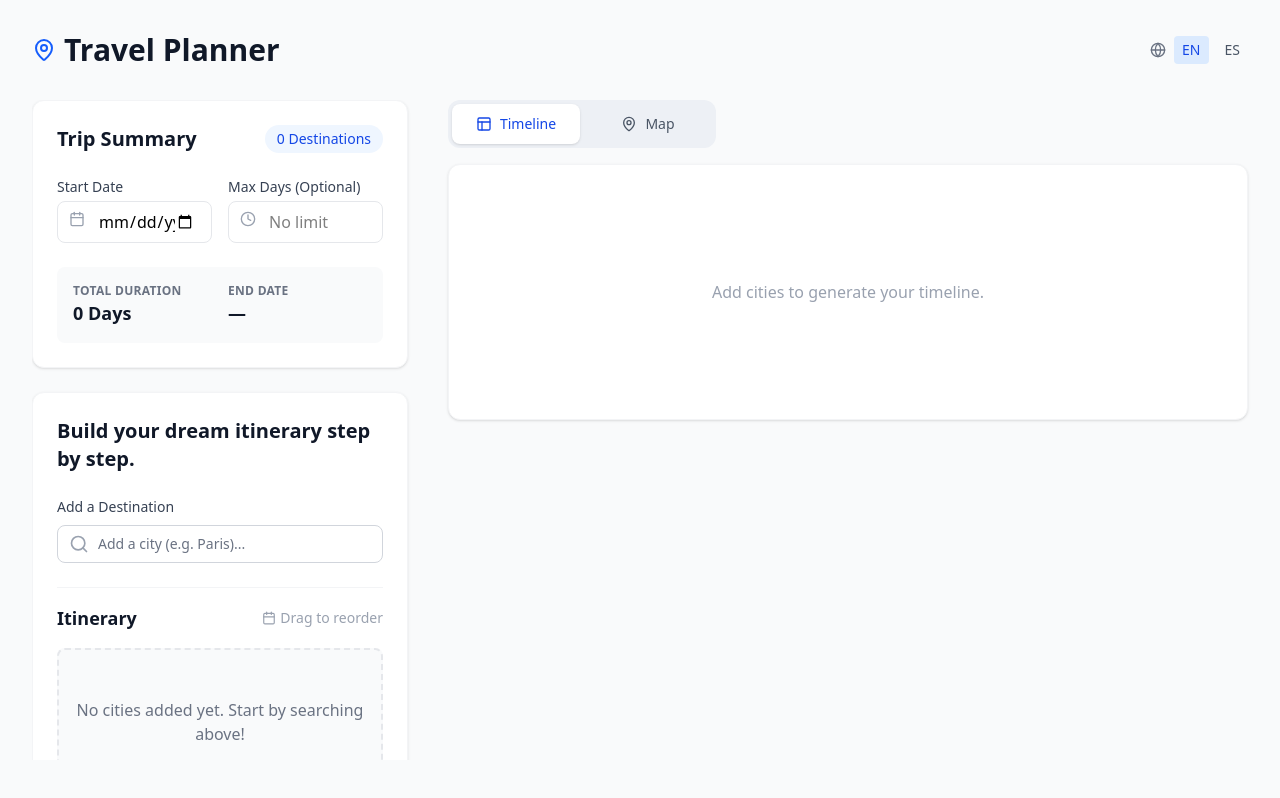
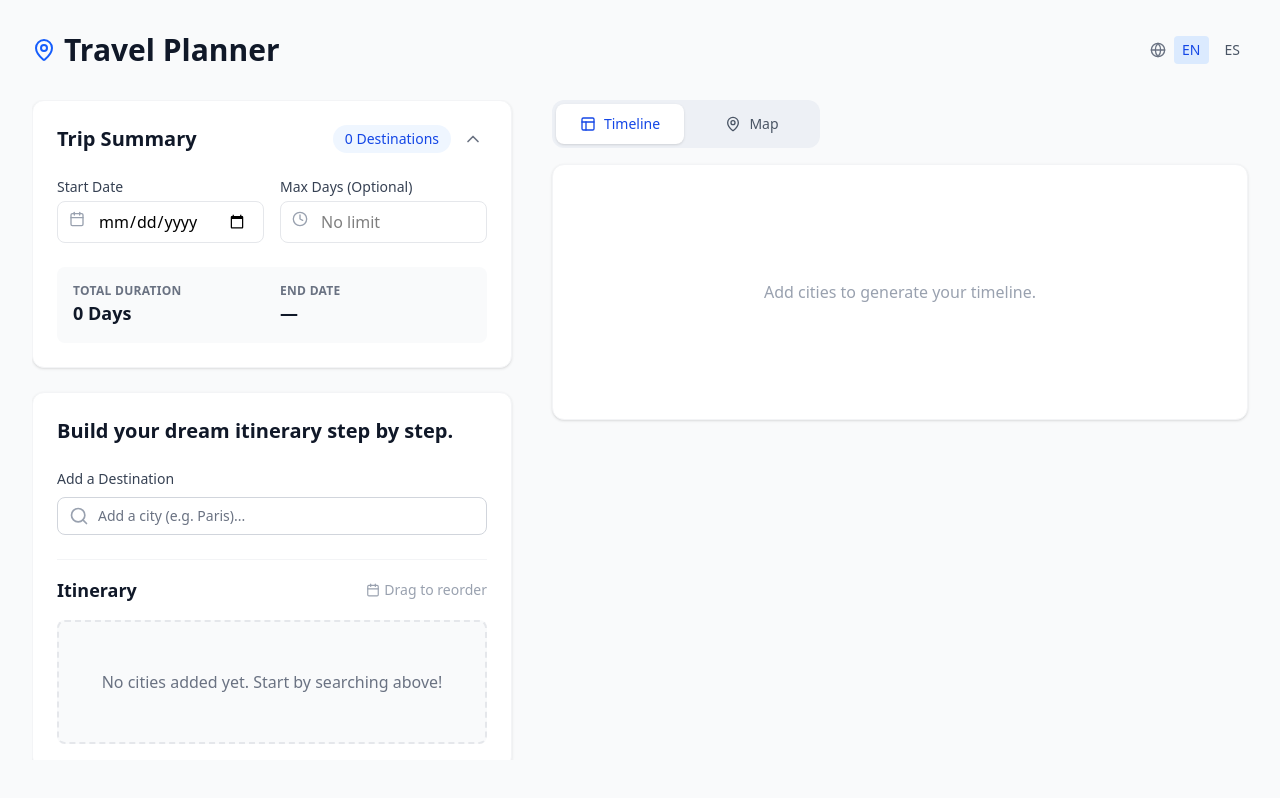
Before and after one commit to The-Dubious-Disc/travel-planner, a Next.js app: page / in a window 1280 px wide. Built offline with nearby package versions, Linux system fonts and the light colour scheme.

Commit message:
feat: Collapsible trip summary and wider sidebar

```diff
--- a/src/app/page.tsx
+++ b/src/app/page.tsx
@@ -41,7 +41,7 @@ export default function Home() {
 
         <div className="flex flex-col md:grid md:grid-cols-12 gap-8 items-start h-auto md:h-[calc(100vh-140px)]">
           {/* Left Column: Trip Builder */}
-          <div className="w-full md:col-span-4 lg:col-span-4 space-y-6 md:overflow-y-auto md:h-full md:pr-2">
+          <div className="w-full md:col-span-5 lg:col-span-5 space-y-6 md:overflow-y-auto md:h-full md:pr-2">
             <TripSummary />
 
             <div className="bg-white p-4 md:p-6 rounded-xl shadow-sm border border-gray-100">
@@ -72,7 +72,7 @@ export default function Home() {
           </div>
 
           {/* Right Column: Visualizer (Tabs) */}
-          <div className="w-full md:col-span-8 lg:col-span-8 md:h-full flex flex-col">
+          <div className="w-full md:col-span-7 lg:col-span-7 md:h-full flex flex-col">
             {/* Tabs Header */}
             <div className="flex space-x-1 rounded-xl bg-blue-900/5 p-1 mb-4 w-full md:w-fit">
               <button
--- a/src/components/TripSummary.tsx
+++ b/src/components/TripSummary.tsx
@@ -1,12 +1,14 @@
 'use client';
 
+import { useState } from 'react';
 import { useTripStore } from '@/store/useTripStore';
 import { useTranslation } from '@/hooks/useTranslation';
 import { format, addDays } from 'date-fns';
-import { Calendar as CalendarIcon, Clock, AlertTriangle, CheckCircle2 } from 'lucide-react';
+import { Calendar as CalendarIcon, Clock, AlertTriangle, CheckCircle2, ChevronDown, ChevronUp } from 'lucide-react';
 // import { es, enUS } from 'date-fns/locale'; // Optional: if we want to localize dates later
 
 export default function TripSummary() {
+  const [isExpanded, setIsExpanded] = useState(true);
   const {
     cities,
     startDate,
@@ -28,14 +30,37 @@ export default function TripSummary() {
   const remainingDays = limitDays !== null ? limitDays - currentTotalDays : null;
 
   return (
-    <div className="bg-white p-6 rounded-xl shadow-sm border border-gray-100 space-y-6">
-      <div className="flex items-center justify-between">
+    <div className="bg-white p-4 md:p-6 rounded-xl shadow-sm border border-gray-100 transition-all">
+      <div
+        className="flex items-center justify-between cursor-pointer"
+        onClick={() => setIsExpanded(!isExpanded)}
+      >
+        <div className="flex items-center gap-3">
           <h2 className="text-xl font-bold text-gray-900">{t('summary.title')}</h2>
-        <div className="px-3 py-1 bg-blue-50 text-blue-700 rounded-full text-sm font-medium">
+          {!isExpanded && (
+            <span className="text-sm font-medium text-gray-600 bg-gray-100 px-2 py-0.5 rounded-full">
+              {currentTotalDays} {t('summary.days')}
+            </span>
+          )}
+        </div>
+
+        <div className="flex items-center gap-2">
+          {isExpanded && (
+            <div className="px-3 py-1 bg-blue-50 text-blue-700 rounded-full text-sm font-medium hidden sm:block">
               {cityCount} {cityCount === 1 ? t('summary.destination') : t('summary.destinations')}
+            </div>
+          )}
+          <button
+            className="p-1 hover:bg-gray-100 rounded-full text-gray-500 transition-colors"
+            aria-label={isExpanded ? "Collapse summary" : "Expand summary"}
+          >
+            {isExpanded ? <ChevronUp size={20} /> : <ChevronDown size={20} />}
+          </button>
         </div>
       </div>
 
+      {isExpanded && (
+        <div className="space-y-6 mt-6 animate-in fade-in slide-in-from-top-2 duration-200">
           {/* Settings: Start Date & Limit */}
           <div className="grid grid-cols-1 md:grid-cols-2 gap-4">
             <div>
@@ -114,5 +139,7 @@ export default function TripSummary() {
             </div>
           )}
         </div>
+      )}
+    </div>
   );
 }
```
Lines whose indentation alone changed are shown as unchanged.
